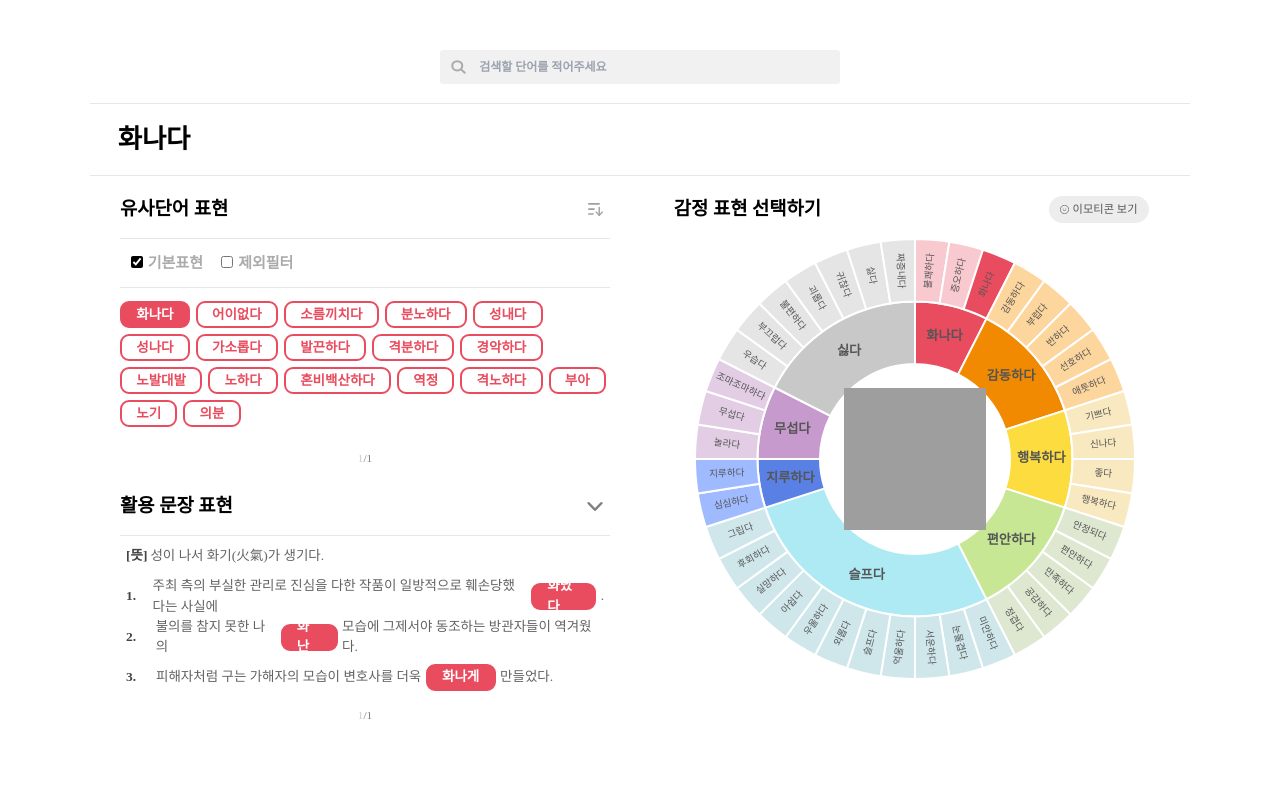
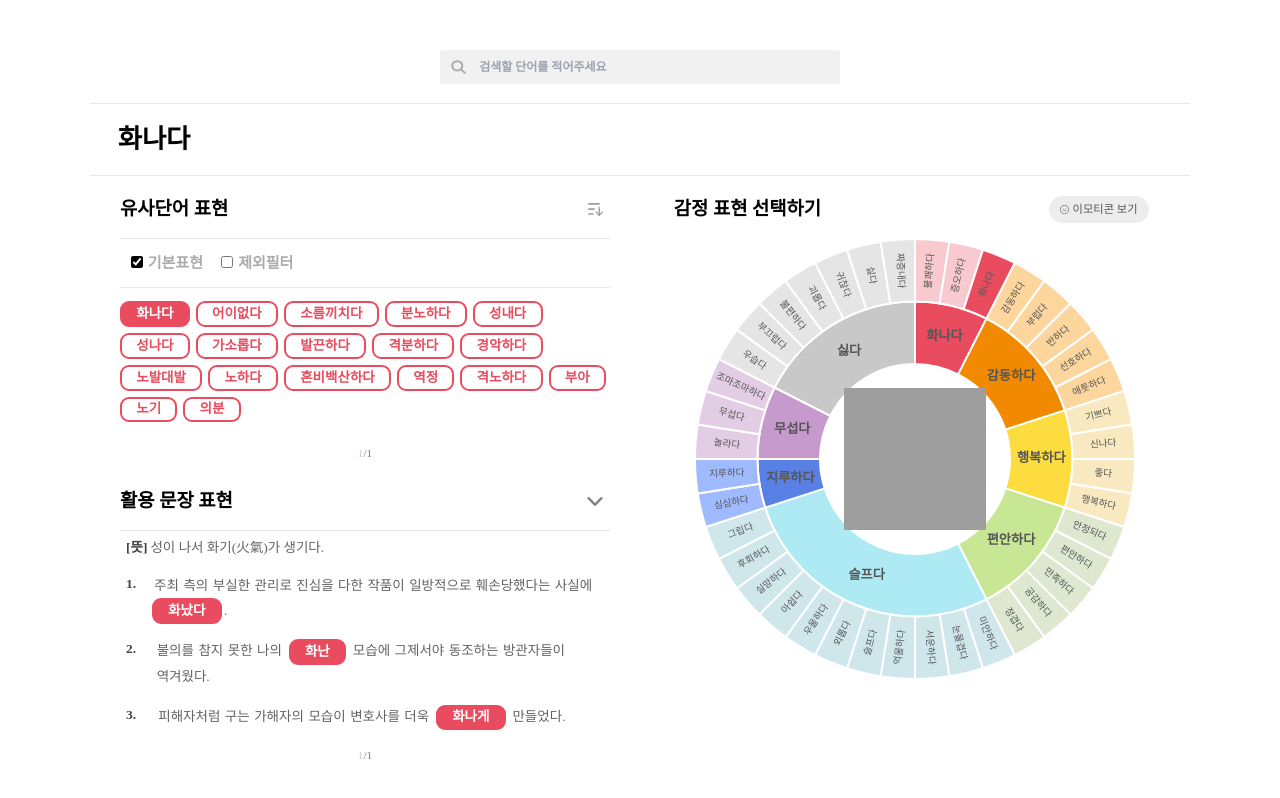
Before and after one commit to jun3047/word_dic, a React (Create React App) app in the folder word-dic-web/: page / in a window 1280 px wide. Shown: the top 798 px of the page. Built offline with nearby package versions, Linux system fonts and the light colour scheme; no server answers; grey boxes are pictures that could not be loaded; a web font is replaced by a local one.

Commit message:
fix: 예문의 하이라이트가 밀린 현상

```diff
--- a/word-dic-web/src/components/WordBox.jsx
+++ b/word-dic-web/src/components/WordBox.jsx
@@ -66,9 +66,9 @@ const WordBox = ({word, 소속, active, setWord = () => {}}) => {
     bgColorClass = active ? bgColorClass : `bg-white ${hoverBgColorClass}`;
 
     return (
-        <div onClick={()=>setWord(word)} class={`${borderColorClass} ${bgColorClass} border-2 rounded-xl inline-flex items-center justify-center h-36r px-19r py-7r group`}>
+        <mark onClick={()=>setWord(word)} class={`${borderColorClass} ${bgColorClass} border-2 rounded-xl inline-flex items-center justify-center px-19r py-1r group`}>
             <p className={`${textColorClass} body-text font-bold group-hover:text-white`}>{word}</p>
-        </div>
+        </mark>
     )
 }
 
--- a/word-dic-web/src/components/활용표현문장.jsx
+++ b/word-dic-web/src/components/활용표현문장.jsx
@@ -60,22 +60,26 @@ const 활용표현문장 = (
                 <div className="flex flex-col justify-start w-full px-8r">
                     {
                         mean !== undefined && (
-                            <p className="body-text text-[#636363] h-54r w-full flex items-center">
-                                <span className="font-semibold text-[#434343] mr-4r">[뜻]</span>
+                            <p className="body-text text-[#636363] py-10r w-full flex items-start">
+                                <span className="font-semibold mt-0 text-[#434343] mr-4r">[뜻]</span>
                                 {mean}
                             </p>
                         )
                     }
                     {
                         paginatedList.map((text, i) => (
-                                <p key={i} className="body-text text-[#636363] h-54r w-full flex items-center">
+                                <div key={i} className="body-text text-[#636363] py-10r w-full flex items-start">
                                     <span className="font-semibold text-[#434343] w-40r">{i+1+(page-1)*2}.</span>
-                                    <p className="flex items-center gap-6r">
-                                    {text[0]}
+                                    <p className="flex flex-wrap">
+                                    {
+                                        text[0] && text[0].split(' ').map((text, i) => <span key={i} className="m-3r">{text}</span>)
+                                    }
                                     <WordBox active={true} word={text[1]} 소속={소속} />
-                                    {text[2]}
+                                    {
+                                        text[2] && text[2].split(' ').map((text, i) => <span key={i} className="m-3r">{text}</span>)
+                                    }
                                     </p>
-                                </p>
+                                </div>
                             )
                         )
                     }
```
